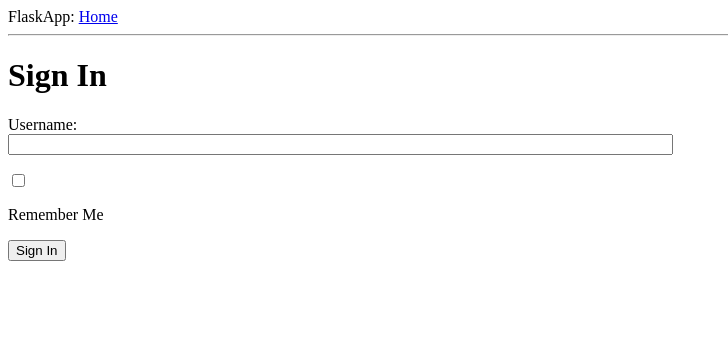
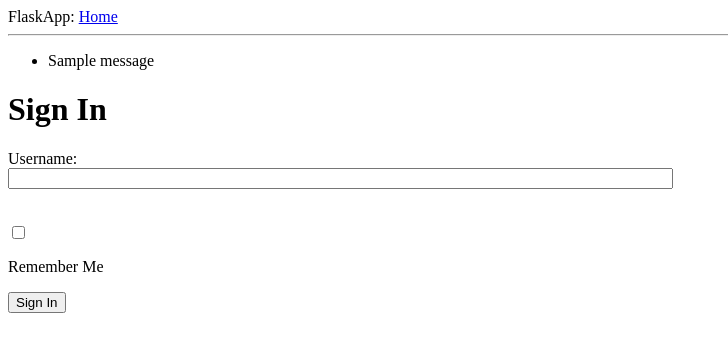
Before and after one commit to CliffLeonardi/FlaskApp, a Flask app: page /login in a window 1280 px wide. Shown: the top 352 px of the page, without its empty margins (0-728 px from the left). Run offline with Flask 2, Linux system fonts and the light colour scheme; one stand-in notice (Sample message) is shown.

Commit message:
New shit!

```diff
--- a/app/templates/base.html
+++ b/app/templates/base.html
@@ -11,6 +11,17 @@
   <body>
     <div>FlaskApp: <a href="/index">Home</a></div>
     <hr>
+    {% with messages = get_flashed_messages() %}
+    {% if messages %}
+    <ul>
+      {% for message in messages %}
+      <li>
+        {{ message }}
+      </li>
+      {% endfor %}
+    </ul>
+    {% endif %}
+    {% endwith %}
     {% block content %}{% endblock %}
   </body>
 </html>
--- a/app/templates/login.html
+++ b/app/templates/login.html
@@ -8,6 +8,9 @@
     <p>
       Username:<br>
       {{ form.openid(size=80) }}<br>
+      {% for error in form.openid.errors %}
+        <span style="color: red;">[{{ error }}]</span>
+      {% endfor %}<br />
     </p>
     <p>{{ form.remember_me }}</p> Remember Me</p>
     <p><input type="submit" value="Sign In"></p>
```
